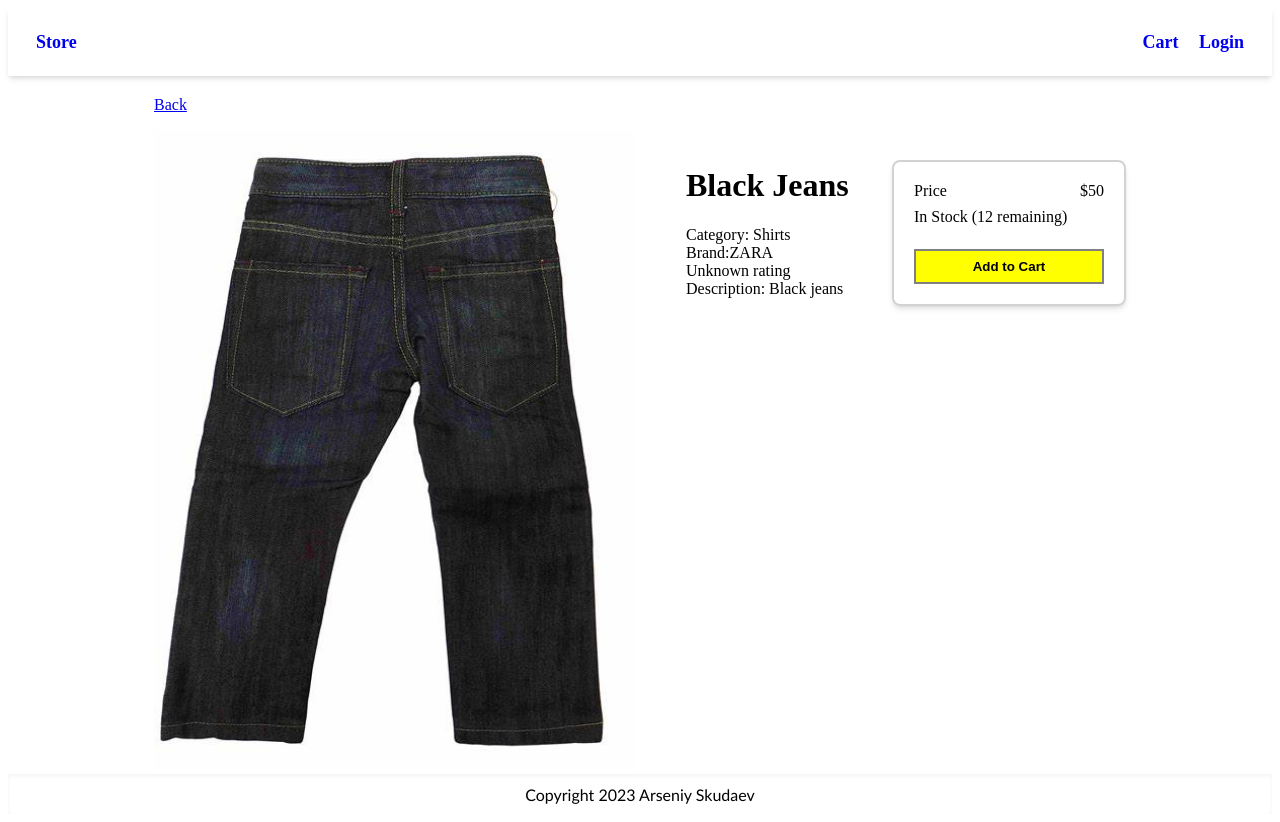
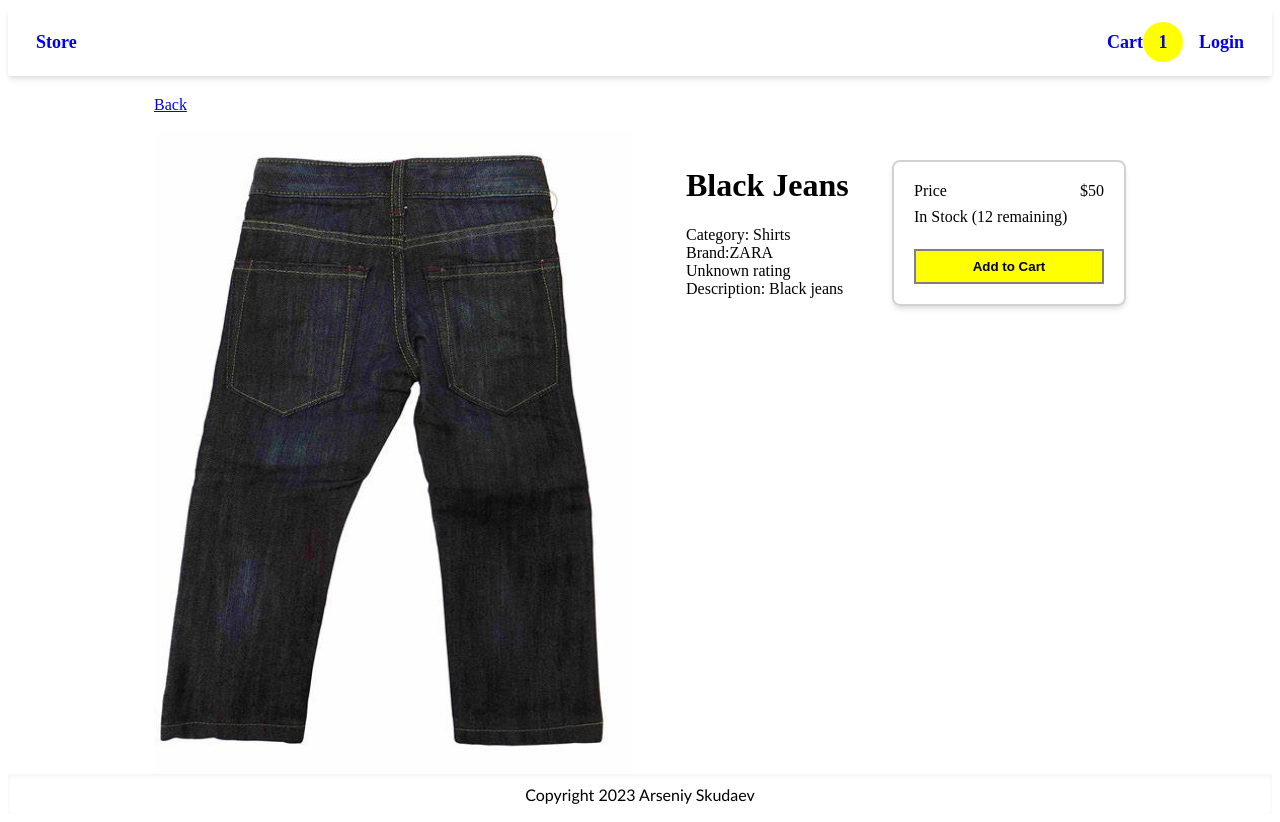
Before and after one commit to PG22Arseniy/ecommerce_nextjs_react_mongodb, a Next.js app in the folder ecommerce-project/: page /product/black-jeans in a window 1280 px wide. Both pictures are taken after a click on the button "Add to Cart". Built offline with nearby package versions, Linux system fonts and the light colour scheme.

Commit message:
highlight elem, add to cart, store context

```diff
--- a/ecommerce-project/src/components/Layout.tsx
+++ b/ecommerce-project/src/components/Layout.tsx
@@ -1,3 +1,4 @@
+import { useStoreContext } from "@/utils/Store";
 import Head from "next/head";
 import Link from "next/link";
 import React, { ReactNode } from "react";
@@ -9,6 +10,13 @@ type LayoutProps = {
 }
 
 export const Layout = ({title, children}:LayoutProps) =>{
+
+
+    const {state, dispatch } = useStoreContext();
+    const {cart} = state
+
+
+
 return (
     <div>
 
@@ -25,8 +33,15 @@ return (
                     <Link href="/" className="headerLink">
                         Store
                     </Link>
-                    <div>
-                        <Link href="/cart" className="headerLink"> Cart </Link>
+                    <div className="CartLogin">
+                        <Link href="/cart" className="headerLink">
+                            <p>Cart</p>
+                            {
+                                cart.cartItems != null && cart.cartItems.length > 0
+                                ? <span className="cartNum">{cart.GetCartNumber()} </span>
+                                : ''
+                            }
+                        </Link>
                         <Link href="/login" className="headerLink"> Login </Link>
                     </div>
                 </nav>
--- /dev/null
+++ b/ecommerce-project/src/global.ts
@@ -0,0 +1,9 @@
+export const Highlight = (elem:HTMLElement, color: string = "red", timeInSec: number = 2) => {
+
+    elem.style.backgroundColor = color
+
+    setTimeout(()=>{
+        elem.style.backgroundColor = "white"
+    }, timeInSec*1000)
+
+}
--- a/ecommerce-project/src/pages/_app.tsx
+++ b/ecommerce-project/src/pages/_app.tsx
@@ -4,8 +4,13 @@ import "../styles/Layout.scss"
 import "../styles/Footer.scss"
 import "../styles/Product.scss"
 import "../styles/customButton.scss"
+import { StoreProvider } from '@/utils/Store'
 
 
 export default function App({ Component, pageProps }: AppProps) {
-  return <Component {...pageProps} />
+  return  (
+    <StoreProvider>
+      <Component {...pageProps} />
+    </StoreProvider>
+  )
 }
--- a/ecommerce-project/src/pages/product/[slug].tsx
+++ b/ecommerce-project/src/pages/product/[slug].tsx
@@ -1,18 +1,39 @@
-import React from 'react'
+import React, { useContext } from 'react'
 import { useRouter } from 'next/router'
-import { ProductProps } from '@/types'
+import { CartItemProps, ProductProps } from '@/types'
 import { data } from '@/utils/data'
 import { Layout } from '@/components/Layout'
 import Link from 'next/link'
 import Image from 'next/image'
 import { CustomButton } from '@/components/CustomButton'
+import { STORE_ACTION_TYPE, useStoreContext } from '@/utils/Store'
+import { Highlight } from '@/global'
+
 
 
 const ProductScreen = () => {
 
+
     const { query } = useRouter()
     const { slug } = query
     const product:ProductProps|undefined  = data.products.find(item => item.slug === slug)
+    const {state, dispatch} = useStoreContext()
+
+    if (product == null ) return;
+
+    const AddToCart = () => {
+
+        const existItem: CartItemProps | undefined = state.cart.cartItems.find(item=>item?.product.slug === product.slug)
+
+        const quantity:number = existItem ? existItem.quantity + 1 : 1
+
+        if (quantity > product.countInStock) {
+            Highlight(document.getElementById("inStock")!, "red", 3)
+            return
+        }
+
+        dispatch({type: STORE_ACTION_TYPE.ADD_TO_CART, payload:{item:{product:{...product}, quantity: quantity}}})
+    }
 
     if (product == null) return <div> Not Found </div>
 
@@ -70,7 +91,7 @@ const ProductScreen = () => {
                         <div>${product.price}</div>
                     </div>
                     <div className='cardDetails'>
-                        <div>
+                        <div id="inStock">
                             {
                                 product.countInStock > 0
                                 ? `In Stock (${product.countInStock} remaining)`
@@ -78,7 +99,7 @@ const ProductScreen = () => {
                             }
                         </div>
                     </div>
-                    <CustomButton className='addToCartBtn'> Add to Cart </CustomButton>
+                    <CustomButton className='addToCartBtn' onClick = {AddToCart}> Add to Cart </CustomButton>
                 </div>
             </div>
         </Layout>
--- a/ecommerce-project/src/styles/Header.scss
+++ b/ecommerce-project/src/styles/Header.scss
@@ -12,5 +12,22 @@
         font-weight: bold;
         text-decoration: none;
         padding: 0.5rem;
+        display: flex;
+        align-items: center;
+
+    }
+
+    .CartLogin {
+        display: flex;
+    }
+
+    .cartNum{
+        width: 40px;
+        height: 40px;
+        border-radius: 9999px;
+        display: flex;
+        align-items: center;
+        justify-content: center;
+        background-color: yellow;
     }
 }
--- a/ecommerce-project/src/styles/Layout.scss
+++ b/ecommerce-project/src/styles/Layout.scss
@@ -32,6 +32,7 @@
 }
 
 .productList{
+
     padding: 25px 0;
     display: grid;
     grid-template-columns: repeat(1, minmax(0, 1fr));
--- a/ecommerce-project/src/styles/Product.scss
+++ b/ecommerce-project/src/styles/Product.scss
@@ -77,3 +77,7 @@
     display: flex;
     justify-content: space-between;
 }
+
+.highlight{
+    background-color: rgb(238, 56, 56);
+}
--- a/ecommerce-project/src/types.ts
+++ b/ecommerce-project/src/types.ts
@@ -10,3 +10,9 @@ export type ProductProps = {
     countInStock:number,
     description: string
 }
+
+export type CartItemProps = {
+
+    product: ProductProps,
+    quantity: number,
+}
--- /dev/null
+++ b/ecommerce-project/src/utils/Store.tsx
@@ -0,0 +1,96 @@
+import { CartItemProps, ProductProps } from '@/types';
+import {Dispatch, ReactNode, createContext, useContext, useReducer} from 'react'
+
+
+export const enum STORE_ACTION_TYPE {
+    ADD_TO_CART,
+    REMOVE_FROM_CART,
+}
+
+type StoreAction = {
+    type: STORE_ACTION_TYPE
+    payload: {
+        item: CartItemProps,
+    }
+}
+
+type CartStateProps = {
+    cart: {
+        cartItems: (CartItemProps | undefined)[]
+        date?: Date,
+        Price?: number,
+        GetCartNumber ():number
+    }
+
+}
+const initialState:CartStateProps = {
+    cart: {
+        cartItems: [],
+        GetCartNumber: function (): number {
+
+            let sum:number = 0
+            this.cartItems.forEach(item => {
+                sum = sum + item?.quantity!
+            })
+
+            return sum;
+        }
+    }
+}
+
+const reducer = (state: typeof initialState,  action: StoreAction):  typeof initialState => {
+
+    switch (action.type){
+
+        case STORE_ACTION_TYPE.ADD_TO_CART: {
+
+            const newItem = action.payload.item
+
+            let ItemIsNew = true
+            state.cart.cartItems.map(item=>{
+                if (item?.product.slug === newItem.product.slug)
+                {
+                    ItemIsNew = false
+                    item.quantity = newItem.quantity
+                }
+
+            })
+
+            const cartItems: (CartItemProps | undefined) [] =
+                ItemIsNew ? [...state.cart.cartItems, newItem]
+                          : [...state.cart.cartItems]
+
+            return {...state, cart: {...state.cart, cartItems }}
+        }
+
+        case STORE_ACTION_TYPE.REMOVE_FROM_CART:{
+            return state
+        }
+
+        default: return state
+    }
+}
+
+
+type StoreProviderProps = {
+    children: ReactNode
+}
+
+type StoreContext = {
+    state: typeof initialState
+    dispatch: Dispatch<StoreAction>
+}
+
+const Store = createContext<StoreContext | null>(null)
+
+export function StoreProvider ({children}: StoreProviderProps) {
+
+    const [state, dispatch] = useReducer(reducer, initialState);
+
+    return <Store.Provider value = {{state, dispatch}}>{children}</Store.Provider>
+}
+
+
+export const useStoreContext = () => {
+    return useContext(Store) as StoreContext
+}
```
